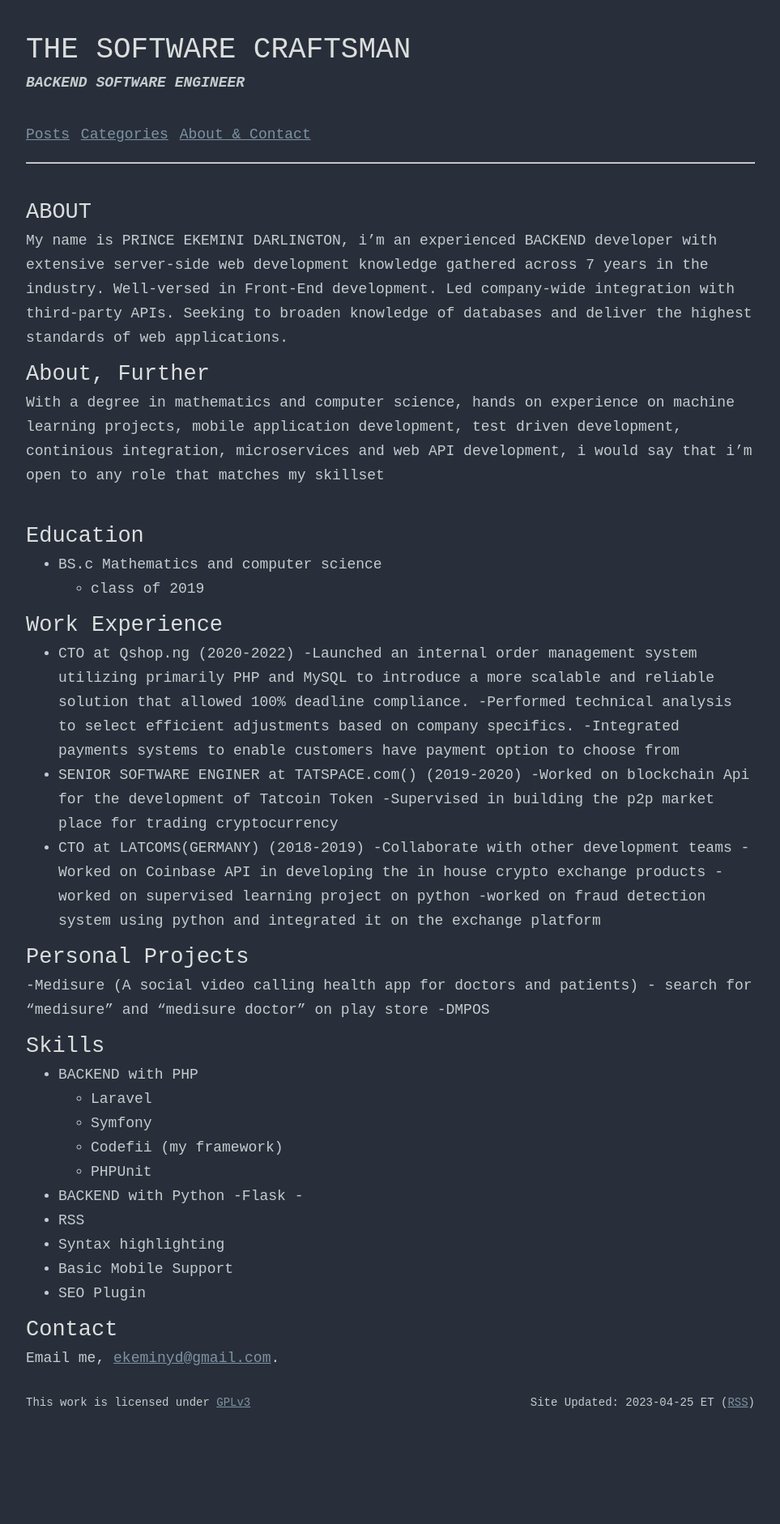
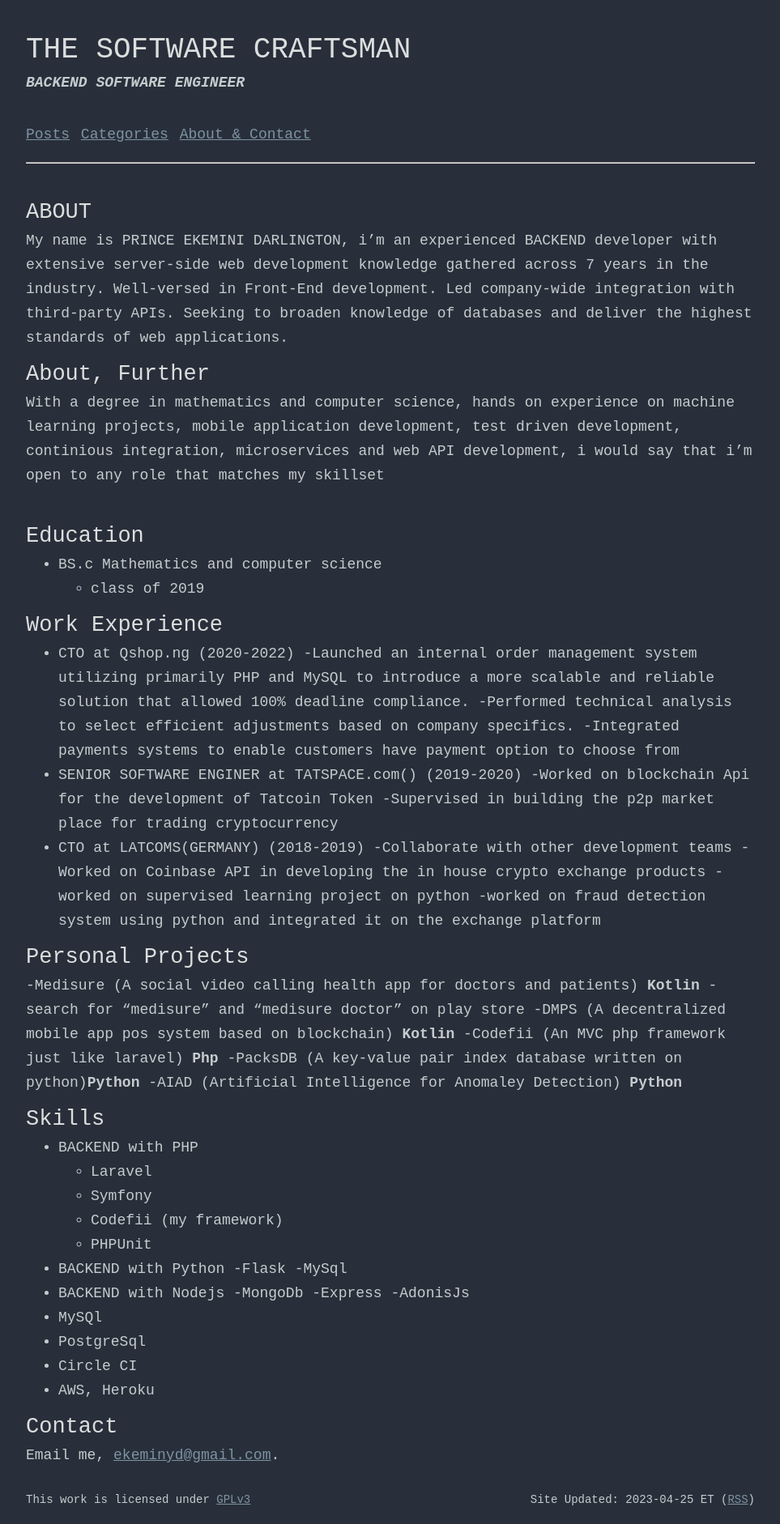
Before and after one commit to iamcoderisk/iamcoderisk.github.io, a Jekyll site: the page built from index.md, in a window 1280 px wide. Shown: the whole page at 81% size, without its empty margins (158-1121 px from the left). Built offline with Jekyll 4.4.1, drawn with Linux system fonts in a browser that asks for light colours; before the commit the page ends 1762 px from its top, so only the background shows below that.

Commit message:
new stuff added

```diff
--- a/index.md
+++ b/index.md
@@ -33,9 +33,12 @@ With a degree in mathematics and computer science, hands on experience on machin
 
 
 ## Personal Projects
--Medisure (A social video calling health app for doctors and patients)
+-Medisure (A social video calling health app for doctors and patients) <b>Kotlin</b>
     - search for "medisure" and "medisure doctor" on play store
--DMPOS
+-DMPS (A decentralized mobile app pos system based on blockchain) <b>Kotlin</b>
+-Codefii (An MVC php framework just like laravel) <b>Php</b>
+-PacksDB (A key-value pair index database written on python)<b>Python</b>
+-AIAD (Artificial Intelligence for Anomaley Detection) <b>Python</b>
 
 ## Skills
 -  BACKEND with PHP
@@ -45,11 +48,15 @@ With a degree in mathematics and computer science, hands on experience on machin
     - PHPUnit
 - BACKEND with Python
     -Flask
-    -
-- RSS
-- Syntax highlighting
-- Basic Mobile Support
-- SEO Plugin
+    -MySql
+- BACKEND with Nodejs
+    -MongoDb
+    -Express
+    -AdonisJs
+- MySQl
+- PostgreSql
+- Circle CI
+- AWS, Heroku
 
 ## Contact
 Email me, [ekeminyd@gmail.com](mailto:ekeminyd@gmail.com).
```
